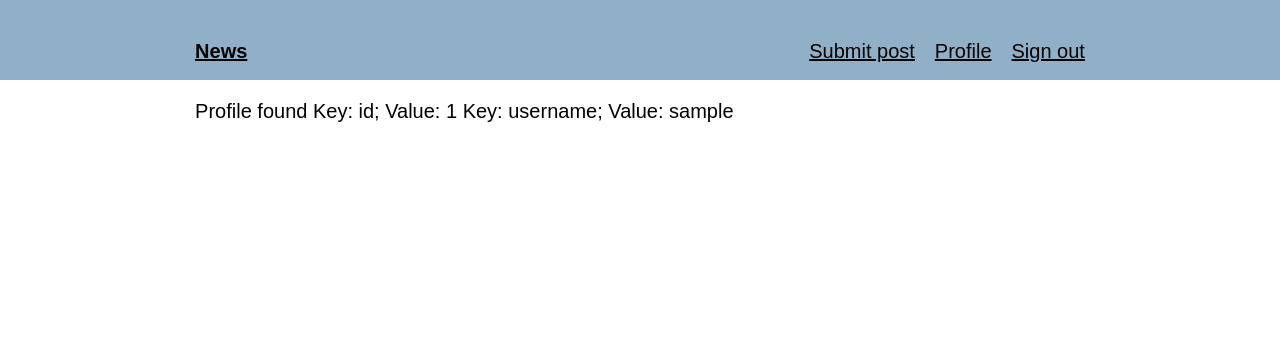
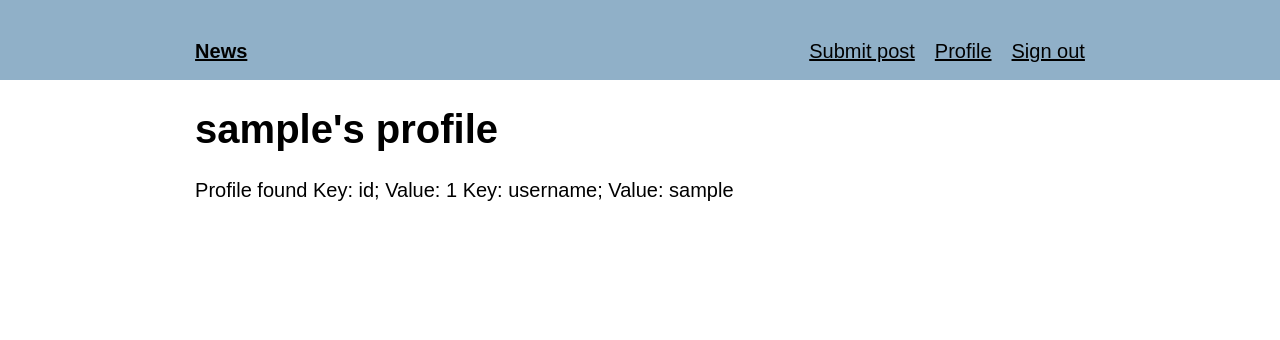
Before and after one commit to seasonedfish/news, a PHP site: the page made by profile.php in a window 1280 px wide. Shown: the top 340 px of the page. Run offline with PHP 8.4, Linux system fonts and the light colour scheme; the visitor is signed in with stand-in values (Sample User, id 1); tables that the repository leaves empty or names only in its code hold one stand-in row (values such as "Sample post").

Commit message:
Add heading to profile

```diff
--- a/profile.php
+++ b/profile.php
@@ -30,6 +30,9 @@ include "includes/head.php";
     ?>
 
     <main>
+        <h1>
+            <?php echo $_GET["username"]; ?>'s profile
+        </h1>
         <p>
             Profile found
             <?php
```
